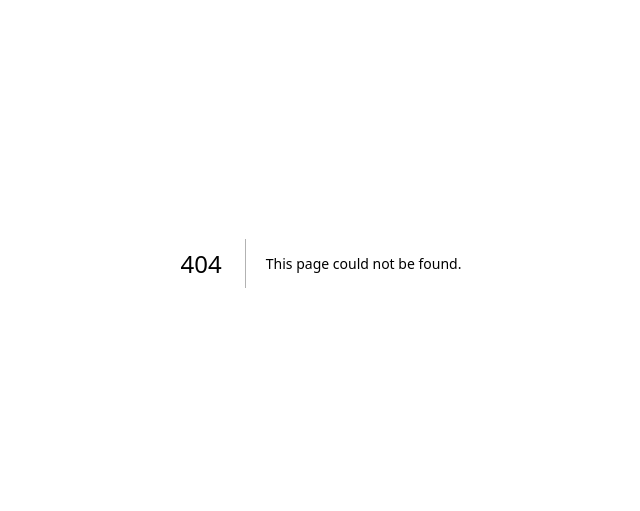
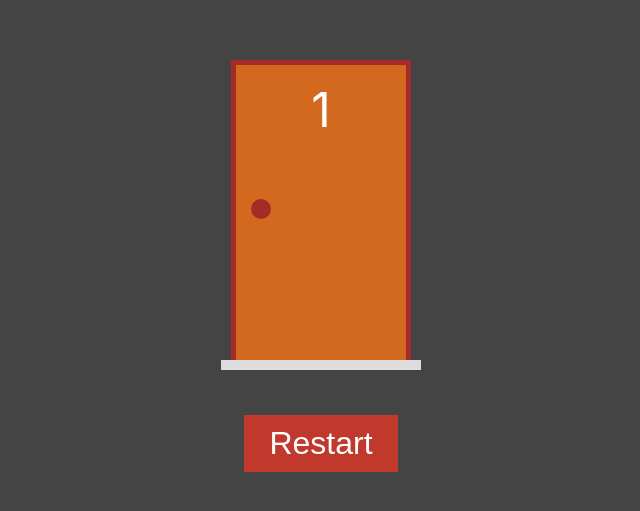
Before and after one commit to efss7/monty-hall, a Next.js app: page /game/1/1 in a window 1280 px wide. Before the commit this address had no page. Shown: the part 137-648 px from the top of the page, without its empty margins (319-959 px from the left). Built offline with nearby package versions, Linux system fonts and the light colour scheme.

Commit message:
Usando Router

```diff
--- a/src/functions/PortFunctions.tsx
+++ b/src/functions/PortFunctions.tsx
@@ -2,11 +2,11 @@ import PortModel from "../model/PortModel";
 
 export function createPorts(
     qty: number,
-    selected: number
+    withGift: number
 ): PortModel[] {
     return Array.from({ length: qty }, (_, i) => {
         const number = i + 1
-        const haveAGift = number === selected
+        const haveAGift = number === withGift
         return new PortModel(number, haveAGift)
     })
 }
--- a/src/pages/game.tsx
+++ b/src/pages/game/[ports]/[withGift].tsx
@@ -1,12 +1,19 @@
-import { useState } from "react"
-import Port from "../components/Port"
-import { createPorts, updatePort } from "../functions/PortFunctions"
-import styles from '../styles/Game.module.css'
 import Link from "next/link"
+import { useRouter } from "next/router"
+import { useEffect, useState } from "react"
+import Port from "../../../components/Port"
+import { createPorts, updatePort } from "../../../functions/PortFunctions"
+import styles from '../../../styles/Game.module.css'
 
 export default function game() {
-    const [ports, setPorts] = useState(createPorts(20, 2))
+    const router = useRouter()
+    const [ports, setPorts] = useState([])
 
+    useEffect(()=>{
+        const ports = +router.query.ports
+        const withGift = +router.query.withGift
+        setPorts(createPorts(ports, withGift))
+    },[router?.query])
 
     function renderPorts() {
         return ports.map(port => {
```
